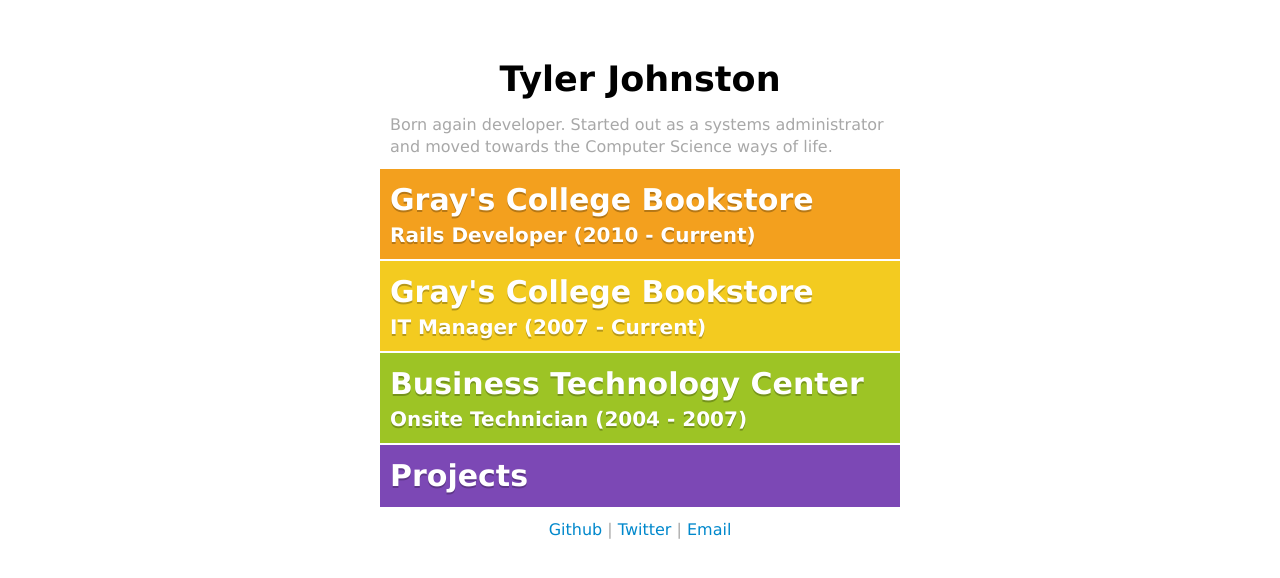
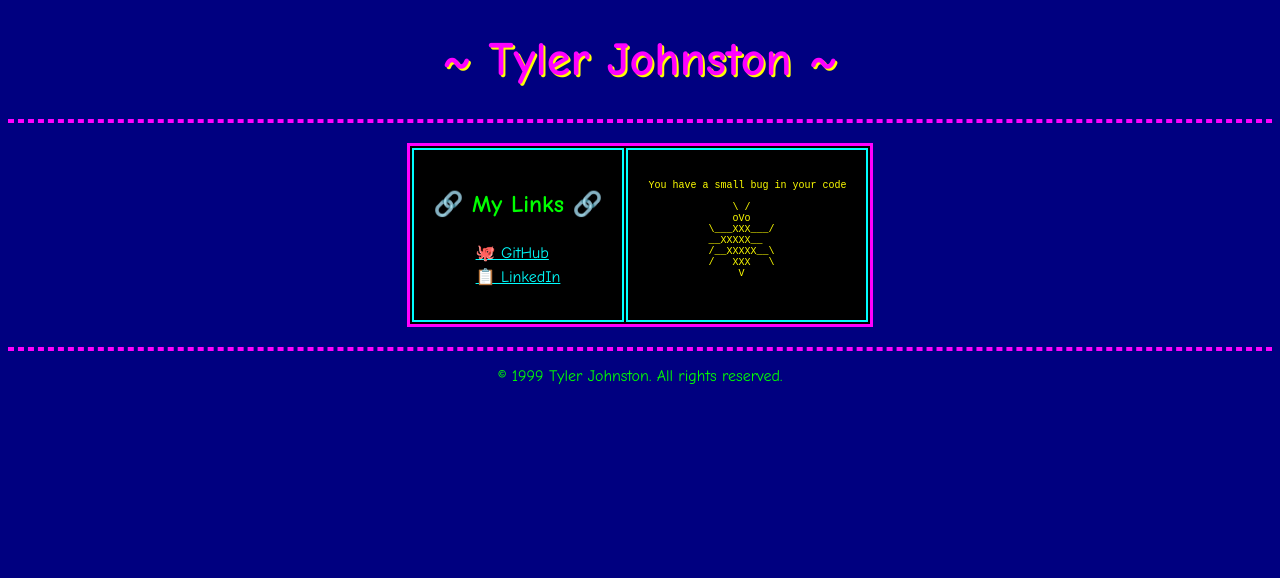
Before and after one commit to tylerjohnst/tylerjohnst.github.com, a plain HTML site: page index.html in a window 1280 px wide. Drawn offline with nearby package versions, Linux system fonts and the light colour scheme.

Commit message:
Back in Time

```diff
--- a/index.html
+++ b/index.html
@@ -1,214 +1,100 @@
 <!DOCTYPE html>
 <html>
 	<head>
-		<title>tylerjohnst.github.com</title>
-		<script src="https://ajax.googleapis.com/ajax/libs/jquery/1.7.1/jquery.min.js" type="text/javascript"></script>
-		<script type="text/javascript">
-			$(document).ready(function() {
-				window.divHeights = {};
-				var h2 = $('#clicky h2');
-
-				h2.each(function(index, object){
-					var next = $(object).next();
-					divHeights[object.className] = next.height();
-					next.height(0)
-				});
-
-				h2.click(function(event) {
-					var content = $(this).next();
-					if ( content.height() > 0 )
-						{ content.animate({ height: 0 }) }
-					else {
-						$(this).parent().children('div').animate({ height: '0px' });
-						content.animate({ height: divHeights[this.className] });
-					};
-				});
-			});
-		</script>
-
-		<style type="text/css">
-
-		html, body, div, span, applet, object, iframe,
-		h1, h2, h3, h4, h5, h6, p, blockquote, pre,
-		a, abbr, acronym, address, big, cite, code,
-		del, dfn, em, img, ins, kbd, q, s, samp,
-		small, strike, strong, sub, sup, tt, var,
-		b, u, i, center,
-		dl, dt, dd, ol, ul, li,
-		fieldset, form, label, legend,
-		table, caption, tbody, tfoot, thead, tr, th, td,
-		article, aside, canvas, details, embed,
-		figure, figcaption, footer, header, hgroup,
-		menu, nav, output, ruby, section, summary,
-		time, mark, audio, video {
-			margin: 0;
-			padding: 0;
-			border: 0;
-			font-size: 100%;
-			font: inherit;
-			vertical-align: baseline;
-		}
-
-		article, aside, details, figcaption, figure,
-		footer, header, hgroup, menu, nav, section {
-			display: block;
-		}
-
-		body {
-			line-height: 1;
-		}
-
-		ol, ul {
-			list-style: none;
-		}
-
-		body {
-			font: 16px/1.4 "myriad-pro-1","myriad-pro-2", "Lucida Grande", Sans-Serif;
-		}
-
-		a {
-			color: #08C;
-			text-decoration: none;
-		}
-
-		a:visited {
-			color: #08C;
-		}
-
-		a:hover {
-			text-decoration: underline;
-		}
-
-		table {
-			border-collapse: collapse;
-			border-spacing: 0;
-		}
-
-		h1 {
-			margin-top: 55px;
-			text-align: center;
-			font-size: 35px;
-			font-weight: bold;
-		}
-
-		header, footer {
-			width: 500px;
-			margin-left: auto;
-			margin-right: auto;
-			padding-top: 10px;
-			padding-bottom: 10px;
-			color: #a8a8a8;
-		}
-
-		#clicky h2, #clicky div {
-			margin-right: auto;
-			margin-left: auto;
-			width: 500px;
-			padding: 10px;
-			font-size: 30px;
-			font-weight: bold;
-			cursor: pointer;
-		}
-
-		#clicky h2 {
-			text-shadow: 0 2px 0 rgba(0, 0, 0, 0.25);
-			color: white;
-			margin-bottom: 2px;
-		}
-
-		#clicky h2:hover {
-			opacity: 0.8
-		}
-
-		#clicky span {
-			font-size: 20px;
-			display: block;
-		}
-
-		#clicky div {
-			padding: 0px;
-			overflow: hidden;
-			font-size: 13px;
-			font-weight: none;
-		}
-
-		#clicky div p {
-			padding: 10px;
-			font-weight: normal;
-		}
-
-		#clicky .orange {
-			background-color: #F3A01E;
-		}
-
-		#clicky .light-orange {
-			background-color: #F3CB20;
-		}
-
-		#clicky .green {
-			background-color: #9DC425;
-		}
-
-		#clicky .blue {
-			background-color: #4B8DB5;
-		}
-
-		#clicky .purple {
-			background-color: #7C48B5;
-		}
-
-		footer {
-			text-align: center;
-		}
-
+		<title>Tyler Johnston</title>
+		<style>
+			body {
+				background-color: #000080;
+				color: #00FF00;
+				font-family: "Comic Sans MS", "Courier New", monospace;
+				text-align: center;
+			}
+			h1 {
+				color: #FF00FF;
+				text-shadow: 2px 2px #FFFF00;
+				font-size: 48px;
+			}
+			a {
+				color: #00FFFF;
+			}
+			a:visited {
+				color: #FF00FF;
+			}
+			a:hover {
+				color: #FFFF00;
+				background-color: #FF0000;
+			}
+			table {
+				border: 3px solid #FF00FF;
+				margin: 20px auto;
+				background-color: #000000;
+			}
+			td {
+				border: 2px solid #00FFFF;
+				padding: 20px;
+				vertical-align: top;
+			}
+			pre {
+				color: #FFFF00;
+				font-size: 10px;
+				text-align: left;
+			}
+			.blink {
+				animation: blink 1s steps(1) infinite;
+			}
+			@keyframes blink {
+				50% { opacity: 0; }
+			}
+			marquee {
+				color: #FF0000;
+				font-size: 24px;
+			}
+			hr {
+				border: 2px dashed #FF00FF;
+			}
+			ul {
+				list-style-type: none;
+				text-align: left;
+				display: inline-block;
+				padding-left: 0;
+				margin: 0;
+			}
+			li {
+				margin: 5px 0;
+			}
 		</style>
-
 	</head>
 	<body>
-		<h1 class="header">Tyler Johnston</h1>
-		<header>Born again developer. Started out as a systems administrator and moved towards the Computer Science ways of life.</header>
-		<div id="clicky">
-			<h2 class="orange">
-				Gray's College Bookstore
-				<span>Rails Developer (2010 - Current)</span>
-			</h2>
-			<div>
-				<p>
-					Continued IT manager work while finding a new passion in development. Migrated all the shell scripting to Ruby. Then began working under a senior developer on multiple internal applications from an <a href="http://graysbooks.com/">online store</a> to internal inventory management.
-				</p>
-				<p>
-					Ruby, Ruby on Rails, MySQL, Postgres, jQuery, HTML5/CSS3.
-				</p>
-			</div>
-			<h2 class="light-orange">
-				Gray's College Bookstore
-				<span>IT Manager (2007 - Current)</span>
-			</h2>
-			<div>
-				<p>
-					Windows system administration with a some Linux administration. Deployed and maintained active server monitoring for both operating systems via Nagios. Hacking and developing with Python started here with Nagios command building.
-					</p>
-			</div>
-			<h2 class="green">
-				Business Technology Center
-				<span>Onsite Technician (2004 - 2007)</span>
-			</h2>
-			<div>
-				<p>
-					On site with business and in home work with consumers on primarily Windows systems.
-				</p>
-			</div>
-			<h2 class="purple">
-				Projects
-			</h2>
-			<div>
-				<p>
-					<a href="">Bookworm</a> - A gem to deal with US EAN/ISBN conversion, detection, and validation.
-				</p>
-			</div>
-		</div>
-		<footer>
-			<a href="http://www.github.com/tylerjohnst/">Github</a> | <a href="http://www.twitter.com/tyler_johnston">Twitter</a> | <a href="mailto:tylerjohnst@gmail.com">Email</a>
-		</footer>
+		<h1>~ Tyler Johnston ~</h1>
+		<hr>
+
+		<table>
+			<tr>
+				<td>
+					<h2>🔗 My Links 🔗</h2>
+					<ul>
+						<li><a href="https://github.com/tylerjohnst" target="_blank">🐙 GitHub</a></li>
+						<li><a href="https://www.linkedin.com/in/tylerjohnston" target="_blank">📋 LinkedIn</a></li>
+					</ul>
+				</td>
+				<td>
+<pre>
+You have a small bug in your code
+
+              \ /
+              oVo
+          \___XXX___/
+          __XXXXX__
+          /__XXXXX__\
+          /   XXX   \
+               V
+
+</pre>
+				</td>
+			</tr>
+		</table>
+
+		<hr>
+		<p>© 1999 Tyler Johnston. All rights reserved.</p>
 	</body>
 </html>
```
Also changed, not shown: 1 other file.
